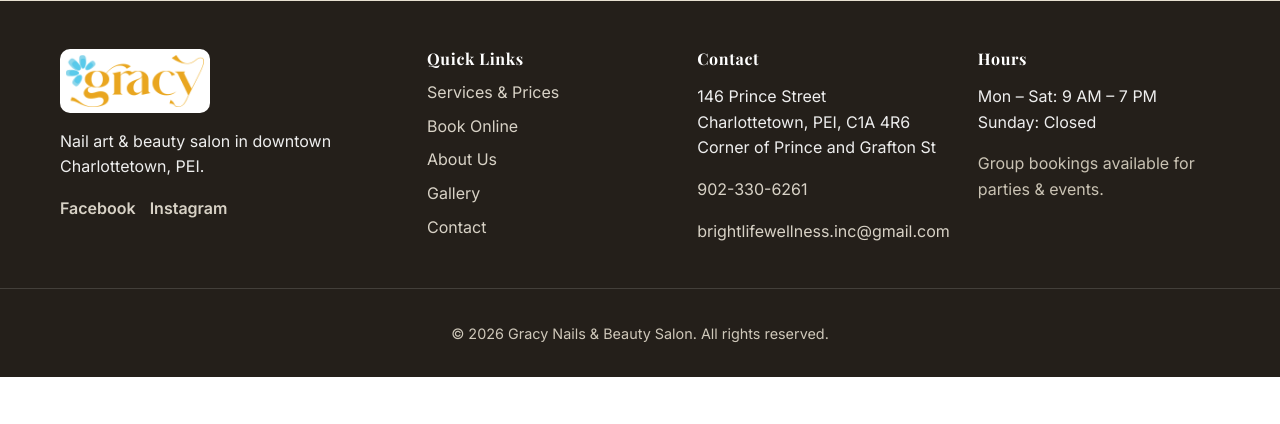
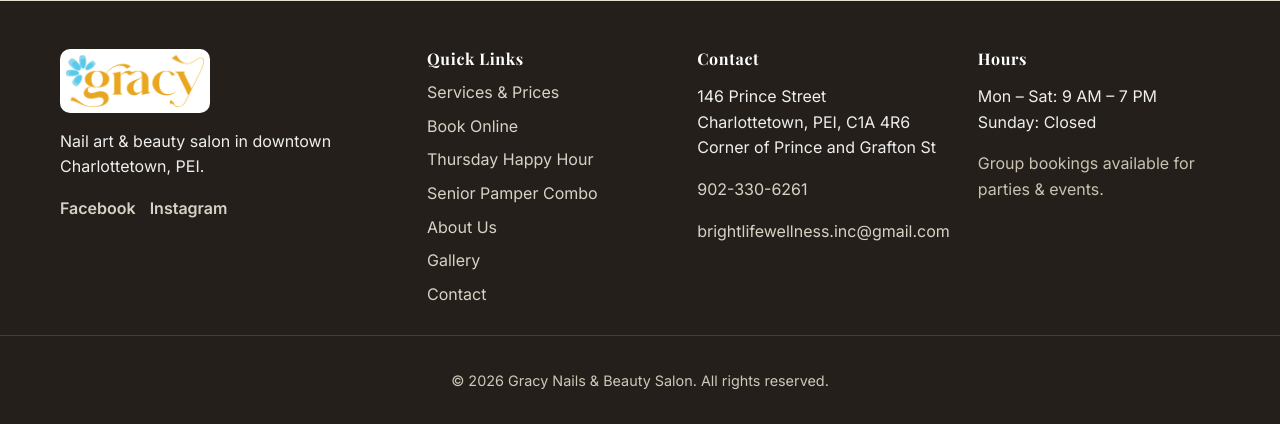
Before and after one commit to staas-io/ezsalon-gracynails-com, a web app: file docs/booking/index.html in a window 1280 px wide. Shown: the part 3310-3734 px from the top of the page. Before the commit the page ends 3687 px from the top, so only its background shows below. Run offline with its HTML, style and script files only (its server is not run), Linux system fonts and the light colour scheme.

Commit message:
sitelinks

```diff
--- a/docs/booking/index.html
+++ b/docs/booking/index.html
@@ -92,7 +92,7 @@
 			"@type": "Offer",
 			"name": "Thursday Happy Hour",
 			"description": "Gracy Nails & Beauty Salon in Charlottetown takes 20% off every service except the Senior Pamper Combo on Thursdays from 9:00 AM to 4:00 PM, November 1, 2026 to April 30, 2027. Book at least 24 hours ahead. Thursday Happy Hour does not apply on December 24 and December 31.",
-			"url": "https://gracynails.com/booking/",
+			"url": "https://gracynails.com/happy-hour/",
 			"category": "Discount",
 			"validFrom": "2026-11-01",
 			"validThrough": "2027-04-30",
@@ -147,7 +147,7 @@
 			"@type": "Offer",
 			"name": "Senior Pamper Combo",
 			"description": "The Senior Pamper Combo at Gracy Nails & Beauty Salon in Charlottetown is a regular manicure and a regular pedicure for $65 (regular $80, 90 minutes), Mondays and Tuesdays 10:00 AM to 2:00 PM, November 1, 2026 to April 30, 2027. Book at least 24 hours ahead. Appointments only: there are no walk-ins for the Senior Pamper Combo, and it needs at least 24 hours advance booking. It is not part of Thursday Happy Hour and does not combine with it.",
-			"url": "https://gracynails.com/booking/",
+			"url": "https://gracynails.com/senior-pamper-combo/",
 			"price": 65,
 			"priceCurrency": "CAD",
 			"validFrom": "2026-11-01",
@@ -363,6 +363,8 @@
         <ul>
           <li><a href="/services/">Services &amp; Prices</a></li>
           <li><a href="/booking/">Book Online</a></li>
+          <li><a href="/happy-hour/">Thursday Happy Hour</a></li>
+          <li><a href="/senior-pamper-combo/">Senior Pamper Combo</a></li>
           <li><a href="/#about">About Us</a></li>
           <li><a href="/#gallery">Gallery</a></li>
           <li><a href="/#contact">Contact</a></li>
--- a/docs/index.html
+++ b/docs/index.html
@@ -282,6 +282,8 @@
         <ul>
           <li><a href="/services/">Services &amp; Prices</a></li>
           <li><a href="/booking/">Book Online</a></li>
+          <li><a href="/happy-hour/">Thursday Happy Hour</a></li>
+          <li><a href="/senior-pamper-combo/">Senior Pamper Combo</a></li>
           <li><a href="/#about">About Us</a></li>
           <li><a href="/#gallery">Gallery</a></li>
           <li><a href="/#contact">Contact</a></li>
--- a/docs/llms.txt
+++ b/docs/llms.txt
@@ -33,3 +33,5 @@
 - [Gracy Nails & Beauty Salon | Charlottetown, PEI](https://gracynails.com/): Artistic nail and beauty salon in downtown Charlottetown, PEI. Manicure, pedicure, biogel nails, lashes — walk-ins welcome.
 - [Services & Prices | Gracy Nails & Beauty Salon](https://gracynails.com/services/): Services and prices at Gracy Nails & Beauty Salon Charlottetown — biogel nails, dipping powder, manicure, pedicure, lashes and more.
 - [Book an Appointment | Gracy Nails & Beauty Salon](https://gracynails.com/booking/): Book an appointment at Gracy Nails & Beauty Salon Charlottetown online, or call 902-330-6261. Walk-ins welcome.
+- [Thursday Happy Hour 20% Off | Gracy Nails Charlottetown](https://gracynails.com/happy-hour/): 20% off every service on Thursdays, 9 AM to 4 PM, at Gracy Nails & Beauty Salon in Charlottetown. Book 24 hours ahead. Nov 1, 2026 to Apr 30, 2027.
+- [Senior Pamper Combo $65 | Gracy Nails Charlottetown](https://gracynails.com/senior-pamper-combo/): Manicure and pedicure for $65, Mondays and Tuesdays 10 AM to 2 PM, at Gracy Nails & Beauty Salon in Charlottetown. No age limit. Book 24 hours ahead.
--- a/docs/services/index.html
+++ b/docs/services/index.html
@@ -880,7 +880,7 @@
 			"@type": "Offer",
 			"name": "Thursday Happy Hour",
 			"description": "Gracy Nails & Beauty Salon in Charlottetown takes 20% off every service except the Senior Pamper Combo on Thursdays from 9:00 AM to 4:00 PM, November 1, 2026 to April 30, 2027. Book at least 24 hours ahead. Thursday Happy Hour does not apply on December 24 and December 31.",
-			"url": "https://gracynails.com/booking/",
+			"url": "https://gracynails.com/happy-hour/",
 			"category": "Discount",
 			"validFrom": "2026-11-01",
 			"validThrough": "2027-04-30",
@@ -935,7 +935,7 @@
 			"@type": "Offer",
 			"name": "Senior Pamper Combo",
 			"description": "The Senior Pamper Combo at Gracy Nails & Beauty Salon in Charlottetown is a regular manicure and a regular pedicure for $65 (regular $80, 90 minutes), Mondays and Tuesdays 10:00 AM to 2:00 PM, November 1, 2026 to April 30, 2027. Book at least 24 hours ahead. Appointments only: there are no walk-ins for the Senior Pamper Combo, and it needs at least 24 hours advance booking. It is not part of Thursday Happy Hour and does not combine with it.",
-			"url": "https://gracynails.com/booking/",
+			"url": "https://gracynails.com/senior-pamper-combo/",
 			"price": 65,
 			"priceCurrency": "CAD",
 			"validFrom": "2026-11-01",
@@ -1237,6 +1237,8 @@
         <ul>
           <li><a href="/services/">Services &amp; Prices</a></li>
           <li><a href="/booking/">Book Online</a></li>
+          <li><a href="/happy-hour/">Thursday Happy Hour</a></li>
+          <li><a href="/senior-pamper-combo/">Senior Pamper Combo</a></li>
           <li><a href="/#about">About Us</a></li>
           <li><a href="/#gallery">Gallery</a></li>
           <li><a href="/#contact">Contact</a></li>
--- a/docs/sitemap.xml
+++ b/docs/sitemap.xml
@@ -3,4 +3,6 @@
 	<url><loc>https://gracynails.com/</loc><lastmod>2026-11-15</lastmod></url>
 	<url><loc>https://gracynails.com/services/</loc><lastmod>2026-11-15</lastmod></url>
 	<url><loc>https://gracynails.com/booking/</loc><lastmod>2026-11-15</lastmod></url>
+	<url><loc>https://gracynails.com/happy-hour/</loc><lastmod>2026-11-15</lastmod></url>
+	<url><loc>https://gracynails.com/senior-pamper-combo/</loc><lastmod>2026-11-15</lastmod></url>
 </urlset>
--- a/src/_includes/jsonld/booking.html
+++ b/src/_includes/jsonld/booking.html
@@ -70,7 +70,7 @@
 			"@type": "Offer",
 			"name": "Thursday Happy Hour",
 			"description": "Gracy Nails & Beauty Salon in Charlottetown takes 20% off every service except the Senior Pamper Combo on Thursdays from 9:00 AM to 4:00 PM, November 1, 2026 to April 30, 2027. Book at least 24 hours ahead. Thursday Happy Hour does not apply on December 24 and December 31.",
-			"url": "https://gracynails.com/booking/",
+			"url": "https://gracynails.com/happy-hour/",
 			"category": "Discount",
 			"validFrom": "2026-11-01",
 			"validThrough": "2027-04-30",
@@ -125,7 +125,7 @@
 			"@type": "Offer",
 			"name": "Senior Pamper Combo",
 			"description": "The Senior Pamper Combo at Gracy Nails & Beauty Salon in Charlottetown is a regular manicure and a regular pedicure for $65 (regular $80, 90 minutes), Mondays and Tuesdays 10:00 AM to 2:00 PM, November 1, 2026 to April 30, 2027. Book at least 24 hours ahead. Appointments only: there are no walk-ins for the Senior Pamper Combo, and it needs at least 24 hours advance booking. It is not part of Thursday Happy Hour and does not combine with it.",
-			"url": "https://gracynails.com/booking/",
+			"url": "https://gracynails.com/senior-pamper-combo/",
 			"price": 65,
 			"priceCurrency": "CAD",
 			"validFrom": "2026-11-01",
--- a/src/_includes/jsonld/services.html
+++ b/src/_includes/jsonld/services.html
@@ -858,7 +858,7 @@
 			"@type": "Offer",
 			"name": "Thursday Happy Hour",
 			"description": "Gracy Nails & Beauty Salon in Charlottetown takes 20% off every service except the Senior Pamper Combo on Thursdays from 9:00 AM to 4:00 PM, November 1, 2026 to April 30, 2027. Book at least 24 hours ahead. Thursday Happy Hour does not apply on December 24 and December 31.",
-			"url": "https://gracynails.com/booking/",
+			"url": "https://gracynails.com/happy-hour/",
 			"category": "Discount",
 			"validFrom": "2026-11-01",
 			"validThrough": "2027-04-30",
@@ -913,7 +913,7 @@
 			"@type": "Offer",
 			"name": "Senior Pamper Combo",
 			"description": "The Senior Pamper Combo at Gracy Nails & Beauty Salon in Charlottetown is a regular manicure and a regular pedicure for $65 (regular $80, 90 minutes), Mondays and Tuesdays 10:00 AM to 2:00 PM, November 1, 2026 to April 30, 2027. Book at least 24 hours ahead. Appointments only: there are no walk-ins for the Senior Pamper Combo, and it needs at least 24 hours advance booking. It is not part of Thursday Happy Hour and does not combine with it.",
-			"url": "https://gracynails.com/booking/",
+			"url": "https://gracynails.com/senior-pamper-combo/",
 			"price": 65,
 			"priceCurrency": "CAD",
 			"validFrom": "2026-11-01",
--- a/src/_includes/layouts/base.liquid
+++ b/src/_includes/layouts/base.liquid
@@ -62,6 +62,8 @@
         <ul>
           <li><a href="/services/">Services &amp; Prices</a></li>
           <li><a href="/booking/">Book Online</a></li>
+          <li><a href="/happy-hour/">Thursday Happy Hour</a></li>
+          <li><a href="/senior-pamper-combo/">Senior Pamper Combo</a></li>
           <li><a href="/#about">About Us</a></li>
           <li><a href="/#gallery">Gallery</a></li>
           <li><a href="/#contact">Contact</a></li>
--- a/src/pages/llms.liquid
+++ b/src/pages/llms.liquid
@@ -37,3 +37,5 @@ eleventyExcludeFromCollections: true
 - [Gracy Nails & Beauty Salon | Charlottetown, PEI](https://gracynails.com/): Artistic nail and beauty salon in downtown Charlottetown, PEI. Manicure, pedicure, biogel nails, lashes — walk-ins welcome.
 - [Services & Prices | Gracy Nails & Beauty Salon](https://gracynails.com/services/): Services and prices at Gracy Nails & Beauty Salon Charlottetown — biogel nails, dipping powder, manicure, pedicure, lashes and more.
 - [Book an Appointment | Gracy Nails & Beauty Salon](https://gracynails.com/booking/): Book an appointment at Gracy Nails & Beauty Salon Charlottetown online, or call 902-330-6261. Walk-ins welcome.
+- [Thursday Happy Hour 20% Off | Gracy Nails Charlottetown](https://gracynails.com/happy-hour/): 20% off every service on Thursdays, 9 AM to 4 PM, at Gracy Nails & Beauty Salon in Charlottetown. Book 24 hours ahead. Nov 1, 2026 to Apr 30, 2027.
+- [Senior Pamper Combo $65 | Gracy Nails Charlottetown](https://gracynails.com/senior-pamper-combo/): Manicure and pedicure for $65, Mondays and Tuesdays 10 AM to 2 PM, at Gracy Nails & Beauty Salon in Charlottetown. No age limit. Book 24 hours ahead.
--- a/src/pages/sitemap.liquid
+++ b/src/pages/sitemap.liquid
@@ -7,4 +7,6 @@ eleventyExcludeFromCollections: true
 	<url><loc>https://gracynails.com/</loc><lastmod>2026-11-15</lastmod></url>
 	<url><loc>https://gracynails.com/services/</loc><lastmod>2026-11-15</lastmod></url>
 	<url><loc>https://gracynails.com/booking/</loc><lastmod>2026-11-15</lastmod></url>
+	<url><loc>https://gracynails.com/happy-hour/</loc><lastmod>2026-11-15</lastmod></url>
+	<url><loc>https://gracynails.com/senior-pamper-combo/</loc><lastmod>2026-11-15</lastmod></url>
 </urlset>
```
